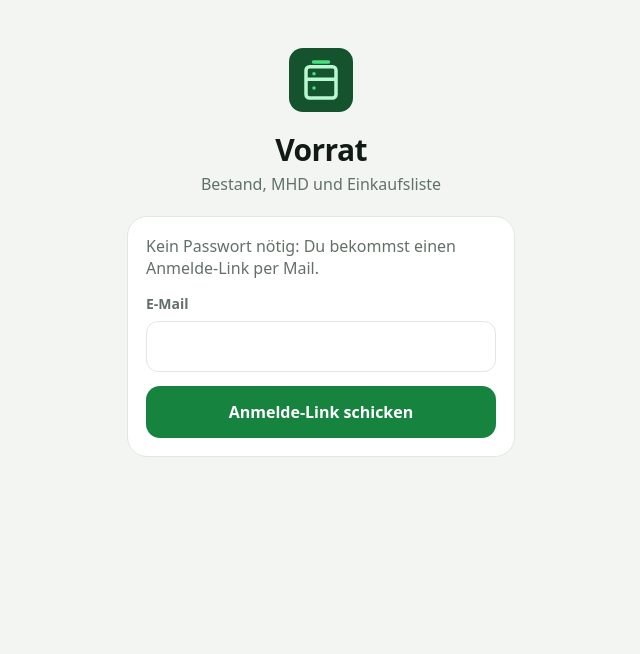
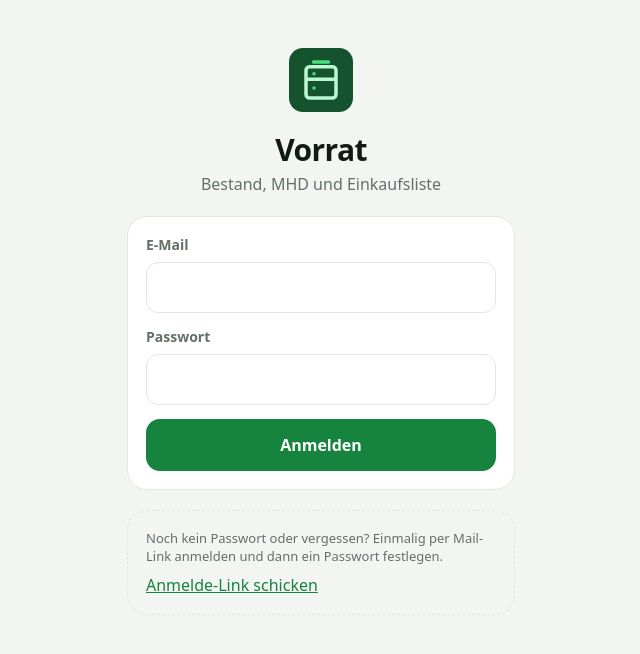
Before and after one commit to SnowWolf1111/vorrat-app, a React (Vite) app: page / in a window 1280 px wide. Shown: the top 654 px of the page, without its empty margins (319-959 px from the left). Built offline with nearby package versions, Linux system fonts and the light colour scheme; no server answers.

Commit message:
Login mit E-Mail + Passwort, einmalig Passwort festlegen nach Link-Anmeldung
Co-Authored-By: Claude Opus 5.5 <noreply@anthropic.com>

```diff
--- a/src/App.tsx
+++ b/src/App.tsx
@@ -4,8 +4,8 @@ import { configured, supabase } from './supabase'
 import { db, type Article } from './db'
 import { useData } from './data'
 import { startAutoSync, sync, useSyncStatus } from './sync'
-import { Icon, ToastProvider } from './ui/common'
-import { Login } from './ui/Login'
+import { Icon, Sheet, ToastProvider } from './ui/common'
+import { Login, SetPassword } from './ui/Login'
 import { StockView } from './ui/StockView'
 import { ScanView } from './ui/ScanView'
 import { ShoppingView } from './ui/ShoppingView'
@@ -37,11 +37,13 @@ export default function App() {
 
   if (!configured) return <div className="center-screen">Supabase-Zugangsdaten fehlen (.env.local).</div>
   if (!ready) return <div className="center-screen muted">Lade …</div>
-  return <ToastProvider>{session ? <Main /> : <Login />}</ToastProvider>
+  return <ToastProvider>{session ? <Main session={session} /> : <Login />}</ToastProvider>
 }
 
-function Main() {
+function Main({ session }: { session: Session }) {
   const data = useData()
+  const [pwSheet, setPwSheet] = useState(false)
+  const [hasPw, setHasPw] = useState(() => !session.user || !!session.user.user_metadata?.has_password)
   const [tab, setTab] = useState<Tab>(() => (location.hash === '#einkauf' ? 'shop' : 'stock'))
   const [openId, setOpenId] = useState<number | null>(null)
   const [stockIn, setStockIn] = useState<Article | null>(null)
@@ -62,6 +64,12 @@ function Main() {
       </header>
 
       <main>
+        {!hasPw && (
+          <button className="pw-banner" onClick={() => setPwSheet(true)}>
+            <b>Passwort festlegen</b>
+            <span>Dann brauchst du nie wieder einen Mail-Link.</span>
+          </button>
+        )}
         {firstLoad ? (
           <div className="center-screen muted">Lade deine Daten …</div>
         ) : tab === 'stock' ? (
@@ -98,6 +106,15 @@ function Main() {
         }}
       />
       <StockInSheet article={stockIn} data={data} onClose={() => setStockIn(null)} />
+      <Sheet open={pwSheet} onClose={() => setPwSheet(false)} title="Passwort festlegen">
+        <SetPassword
+          email={session.user?.email ?? ''}
+          onDone={() => {
+            setHasPw(true)
+            setPwSheet(false)
+          }}
+        />
+      </Sheet>
     </div>
   )
 }
--- a/src/styles.css
+++ b/src/styles.css
@@ -312,6 +312,14 @@ main { padding: 0 16px; }
 .toast.ok { background: var(--accent); color: var(--accent-ink); }
 .toast.warn { background: var(--low); color: #fff; }
 
+.pw-banner {
+  width: 100%; display: flex; flex-direction: column; align-items: flex-start; gap: 2px; text-align: left;
+  margin-bottom: 12px; padding: 14px 16px; border-radius: var(--radius);
+  background: var(--accent); color: var(--accent-ink);
+}
+.pw-banner span { font-size: 14px; opacity: 0.85; }
+.card.subtle { background: transparent; border-style: dashed; gap: 8px; }
+
 /* ---------- Login ---------- */
 .login { max-width: 420px; margin: 0 auto; padding: calc(env(safe-area-inset-top) + 48px) 16px 32px; display: flex; flex-direction: column; gap: 20px; }
 .login-brand { text-align: center; }
--- a/src/ui/Login.tsx
+++ b/src/ui/Login.tsx
@@ -1,42 +1,60 @@
 import { useState, type FormEvent } from 'react'
 import { supabase } from '../supabase'
 
-export function Login() {
-  const [email, setEmail] = useState(() => {
+const normalizeEmail = (e: string) => e.trim().toLowerCase().replace(/@googlemail\.com$/, '@gmail.com')
+
+function savedEmail() {
   try {
     return localStorage.getItem('login-email') ?? ''
   } catch {
     return ''
   }
-  })
+}
+
+function translate(msg: string) {
+  if (/invalid login credentials/i.test(msg)) return 'E-Mail oder Passwort falsch.'
+  if (/rate limit/i.test(msg)) return 'Zu viele Mails in kurzer Zeit. Supabase erlaubt nur 2 pro Stunde.'
+  if (/not allowed|signups/i.test(msg)) return 'Diese E-Mail ist nicht freigeschaltet.'
+  return msg
+}
+
+export function Login() {
+  const [email, setEmail] = useState(savedEmail)
+  const [password, setPassword] = useState('')
   const [busy, setBusy] = useState(false)
-  const [sent, setSent] = useState(false)
   const [error, setError] = useState<string | null>(null)
+  const [linkSent, setLinkSent] = useState(false)
 
-  async function submit(e: FormEvent) {
-    e.preventDefault()
-    setBusy(true)
-    setError(null)
-    // Gmail kennt beide Schreibweisen, Supabase nicht
-    const normalized = email.trim().toLowerCase().replace(/@googlemail\.com$/, '@gmail.com')
+  function remember(e: string) {
     try {
-      localStorage.setItem('login-email', normalized)
+      localStorage.setItem('login-email', e)
     } catch {
       /* egal */
     }
+  }
+
+  async function submit(ev: FormEvent) {
+    ev.preventDefault()
+    setBusy(true)
+    setError(null)
+    const e = normalizeEmail(email)
+    remember(e)
+    const { error } = await supabase.auth.signInWithPassword({ email: e, password })
+    if (error) setError(translate(error.message))
+    setBusy(false)
+  }
+
+  async function sendLink() {
+    setBusy(true)
+    setError(null)
+    const e = normalizeEmail(email)
+    remember(e)
     const { error } = await supabase.auth.signInWithOtp({
-      email: normalized,
+      email: e,
       options: { shouldCreateUser: false, emailRedirectTo: window.location.origin + import.meta.env.BASE_URL },
     })
-    if (error) {
-      setError(
-        /rate limit/i.test(error.message)
-          ? 'Zu viele Mails in kurzer Zeit. Bitte in einer Stunde nochmal versuchen.'
-          : /not allowed|signups/i.test(error.message)
-            ? `Diese E-Mail ist nicht freigeschaltet (${error.message}).`
-            : error.message,
-      )
-    } else setSent(true)
+    if (error) setError(translate(error.message))
+    else setLinkSent(true)
     setBusy(false)
   }
 
@@ -47,25 +65,68 @@ export function Login() {
         <h1>Vorrat</h1>
         <p className="muted">Bestand, MHD und Einkaufsliste</p>
       </div>
-      {sent ? (
-        <div className="card">
-          <h2>Mail ist unterwegs</h2>
-          <p>
-            Öffne die Mail von Supabase an <b>{email}</b> und tippe auf <b>Sign in</b>. Danach bist du angemeldet und bleibst es.
-          </p>
-          <button className="link" onClick={() => setSent(false)}>Andere E-Mail / nochmal senden</button>
-        </div>
-      ) : (
       <form className="card" onSubmit={submit}>
-          <p className="muted">Kein Passwort nötig: Du bekommst einen Anmelde-Link per Mail.</p>
         <label className="field">
           <span className="field-label">E-Mail</span>
-            <input type="email" autoComplete="email" value={email} onChange={(e) => setEmail(e.target.value)} required />
+          <input type="email" name="email" autoComplete="username" value={email} onChange={(e) => setEmail(e.target.value)} required />
+        </label>
+        <label className="field">
+          <span className="field-label">Passwort</span>
+          <input type="password" name="password" autoComplete="current-password" value={password} onChange={(e) => setPassword(e.target.value)} required />
         </label>
         {error && <p className="error">{error}</p>}
-          <button className="primary" disabled={busy}>{busy ? 'Sende …' : 'Anmelde-Link schicken'}</button>
+        <button className="primary" disabled={busy}>{busy ? 'Moment …' : 'Anmelden'}</button>
       </form>
+      <div className="card subtle">
+        {linkSent ? (
+          <p className="small">
+            Link ist unterwegs. Danach in der App unter <b>Passwort festlegen</b> ein Passwort setzen, dann brauchst du keine Links mehr.
+          </p>
+        ) : (
+          <>
+            <p className="small muted">Noch kein Passwort oder vergessen? Einmalig per Mail-Link anmelden und dann ein Passwort festlegen.</p>
+            <button className="link" type="button" onClick={sendLink} disabled={busy || !email}>Anmelde-Link schicken</button>
+          </>
         )}
+      </div>
     </div>
   )
 }
+
+/** Einmaliger Schritt nach Link-Anmeldung: Passwort setzen (der Nutzer tippt es selbst ein). */
+export function SetPassword({ email, onDone }: { email: string; onDone: () => void }) {
+  const [pw, setPw] = useState('')
+  const [pw2, setPw2] = useState('')
+  const [busy, setBusy] = useState(false)
+  const [error, setError] = useState<string | null>(null)
+
+  async function save(ev: FormEvent) {
+    ev.preventDefault()
+    if (pw.length < 8) return setError('Mindestens 8 Zeichen.')
+    if (pw !== pw2) return setError('Die beiden Passwörter sind nicht gleich.')
+    setBusy(true)
+    setError(null)
+    const { error } = await supabase.auth.updateUser({ password: pw, data: { has_password: true } })
+    setBusy(false)
+    if (error) return setError(error.message)
+    onDone()
+  }
+
+  return (
+    <form className="form" onSubmit={save}>
+      <p className="small muted">Danach meldest du dich überall mit E-Mail und Passwort an. Chrome bietet an, es zu speichern.</p>
+      {/* damit der Passwort-Manager weiß, zu welcher E-Mail das Passwort gehört */}
+      <input type="email" name="email" autoComplete="username" value={email} readOnly hidden />
+      <label className="field">
+        <span className="field-label">Neues Passwort</span>
+        <input type="password" autoComplete="new-password" value={pw} onChange={(e) => setPw(e.target.value)} />
+      </label>
+      <label className="field">
+        <span className="field-label">Nochmal</span>
+        <input type="password" autoComplete="new-password" value={pw2} onChange={(e) => setPw2(e.target.value)} />
+      </label>
+      {error && <p className="error">{error}</p>}
+      <button className="primary" disabled={busy}>{busy ? 'Speichere …' : 'Passwort speichern'}</button>
+    </form>
+  )
+}
```
Lines whose indentation alone changed are shown as unchanged.
